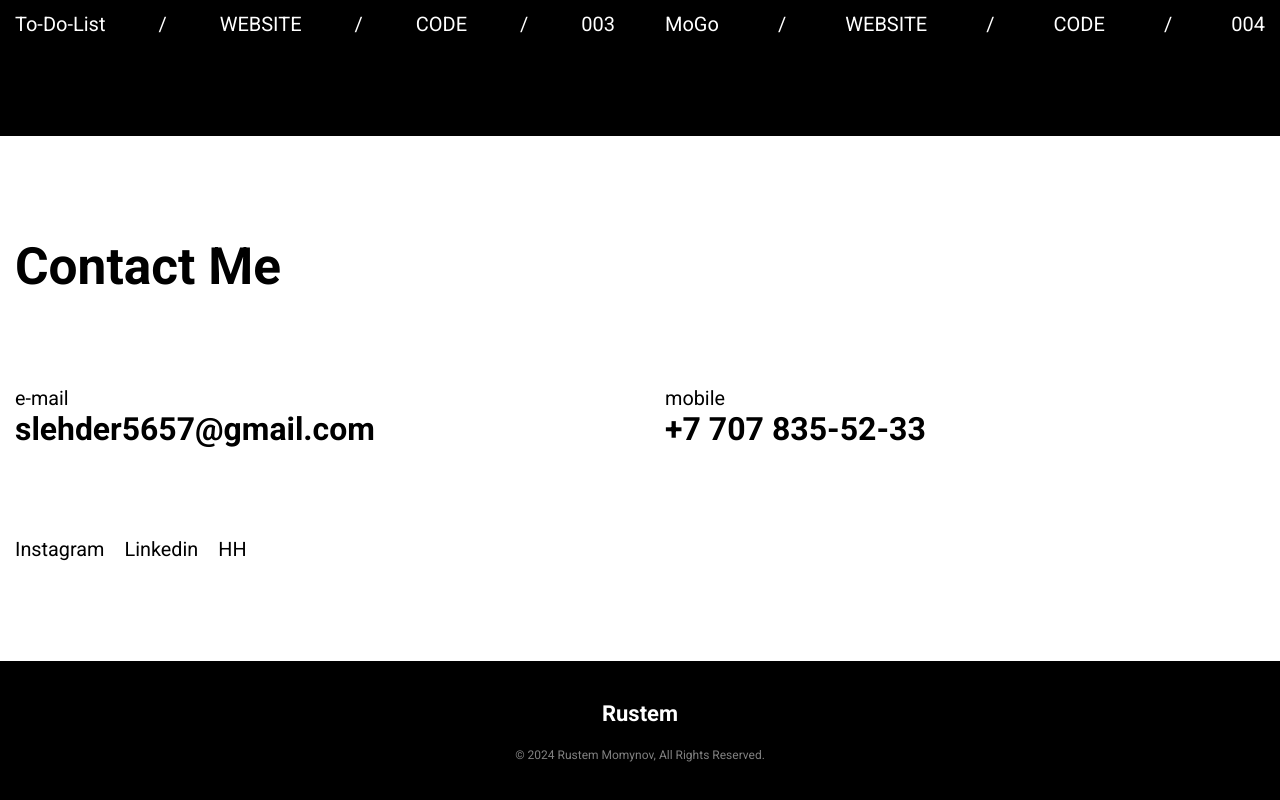
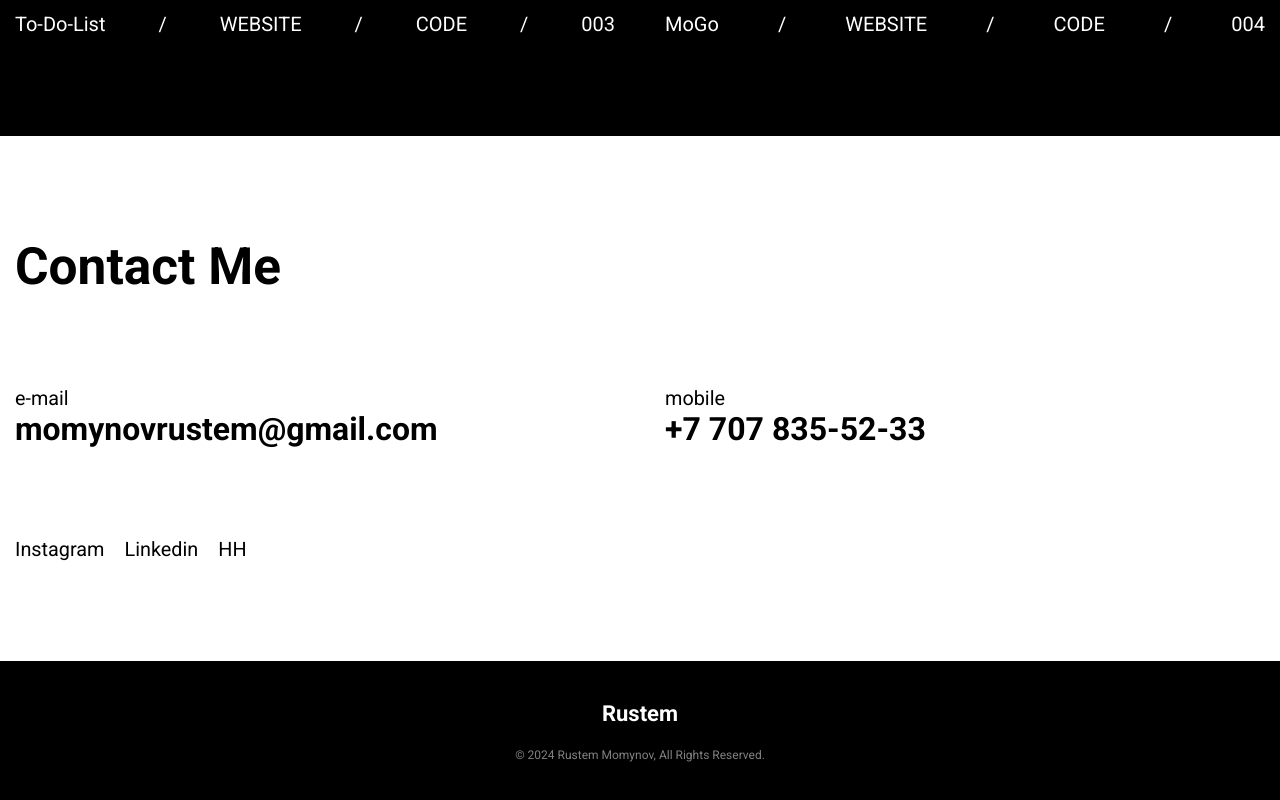
Before and after one commit to RustemMomynov/MyPortfolio, a React (Create React App) app: page / in a window 1280 px wide. Shown: the part 2382-3182 px from the top of the page. Built offline with nearby package versions, Linux system fonts and the light colour scheme.

Commit message:
feat: change email

```diff
--- a/src/layout/sections/contacts/Contacts.tsx
+++ b/src/layout/sections/contacts/Contacts.tsx
@@ -16,7 +16,7 @@ const Contacts: FC<ContactsProps> = () => {
           <FlexWrapper justify="space-between" gap="40px" wrap="wrap">
             <S.Email>
               <h3>e-mail</h3>
-              <div>slehder5657@gmail.com</div>
+              <div>momynovrustem@gmail.com</div>
             </S.Email>
             <S.PhoneNumber>
               <h3>mobile</h3>
```
